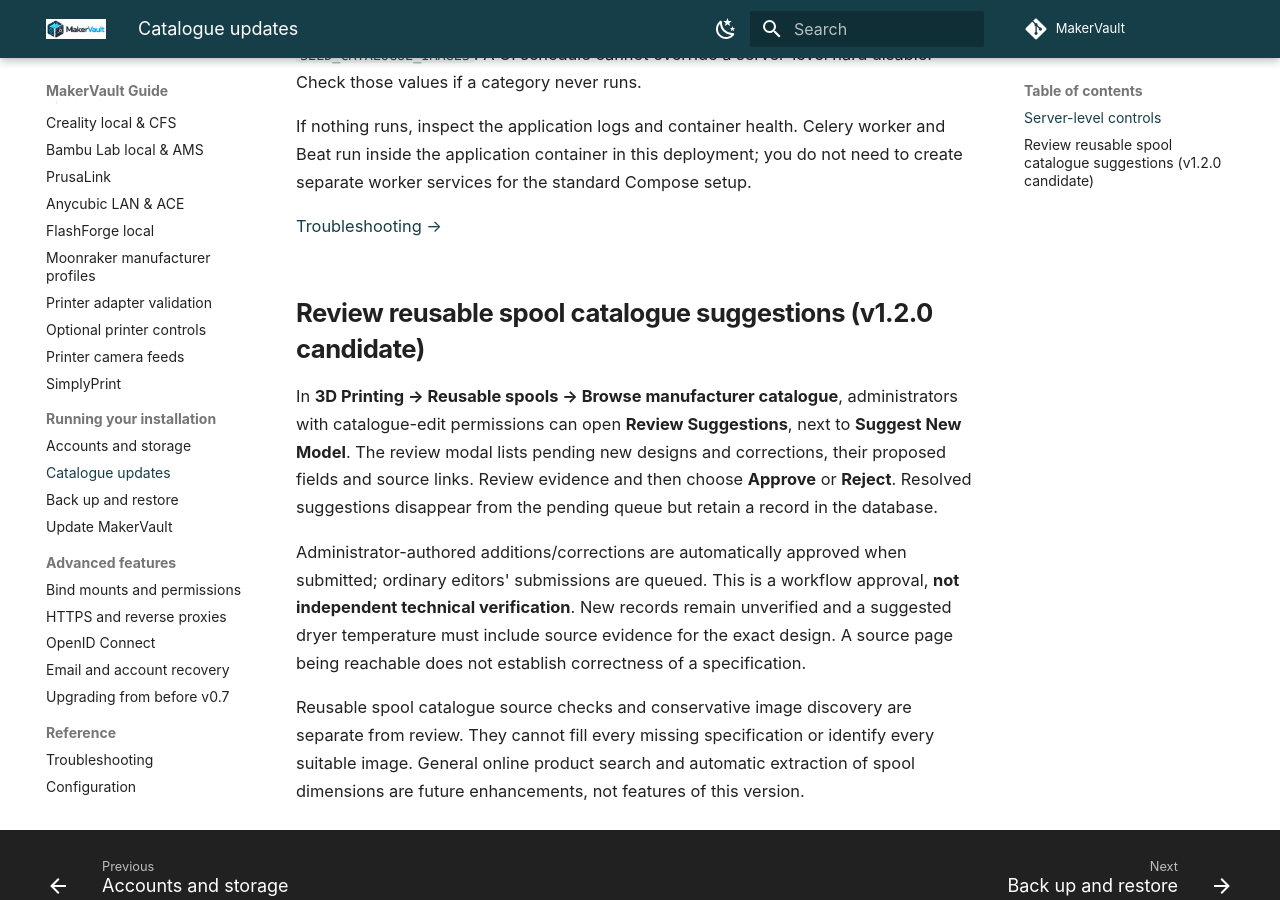
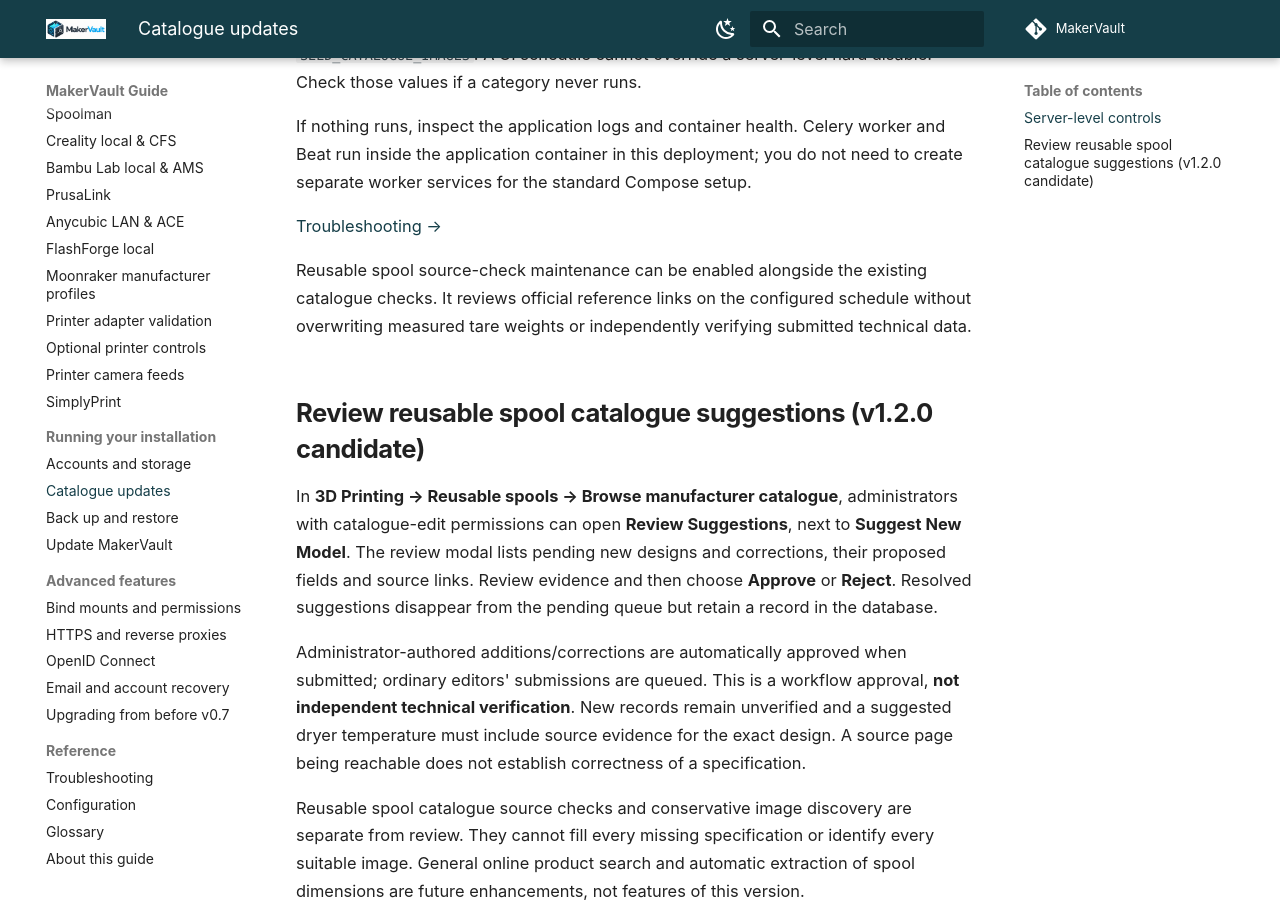
Before and after one commit to gavrd7/MakerVault, an MkDocs documentation site: the page built from docs/guide/administration/catalogue-updates.md, in a window 1280 px wide and 900 px high, scrolled down 1005 px. Built offline with MkDocs 1.6.1 and Material for MkDocs 9.7.7, drawn with Linux system fonts in a browser that asks for light colours; comment, search, counter and statistics services are not loaded.

```diff
--- a/docs/guide/administration/catalogue-updates.md
+++ b/docs/guide/administration/catalogue-updates.md
@@ -24,6 +24,8 @@
 [Troubleshooting →](../reference/troubleshooting.md)
 
 
+Reusable spool source-check maintenance can be enabled alongside the existing catalogue checks. It reviews official reference links on the configured schedule without overwriting measured tare weights or independently verifying submitted technical data.
+
 ## Review reusable spool catalogue suggestions (v1.2.0 candidate)
 
 In **3D Printing → Reusable spools → Browse manufacturer catalogue**, administrators with catalogue-edit permissions can open **Review Suggestions**, next to **Suggest New Model**. The review modal lists pending new designs and corrections, their proposed fields and source links. Review evidence and then choose **Approve** or **Reject**. Resolved suggestions disappear from the pending queue but retain a record in the database.
```
